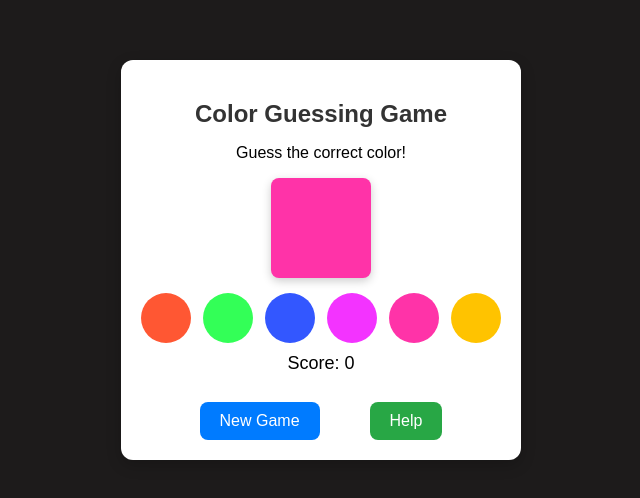
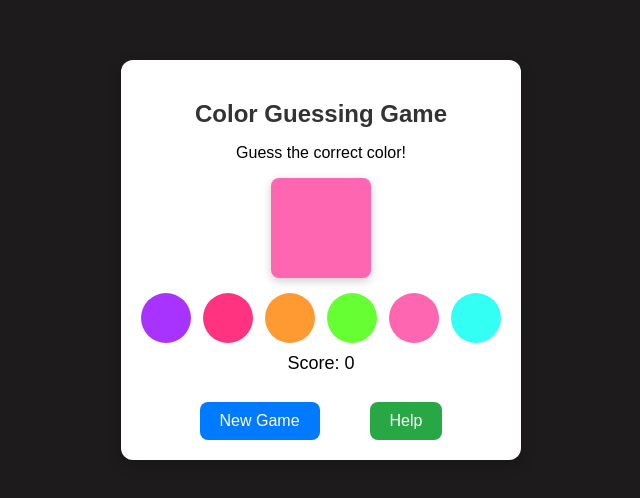
Before and after one commit to Oorunfemi890/color-game, a React (Create React App) app: page / in a window 1280 px wide. Shown: the part 140-638 px from the top of the page, without its empty margins (319-959 px from the left). Built offline with nearby package versions, Linux system fonts and the light colour scheme.

Commit message:
commit all

```diff
--- a/src/App.jsx
+++ b/src/App.jsx
@@ -1,9 +1,19 @@
 import React, { useState, useEffect } from "react";
 import "./ColorGame.css";
 
-const colors = ["#FF5733", "#33FF57", "#3357FF", "#F333FF", "#FF33A8", "#FFC300"];
+const allColors = [
+  "#FF5733", "#33FF57", "#3357FF", "#F333FF", "#FF33A8", "#FFC300",
+  "#8D33FF", "#33FFF5", "#FF3380", "#33A1FF", "#FF9A33", "#A833FF",
+  "#33FF99", "#FF3333", "#3366FF", "#FF66B2", "#66FF33", "#FFD700"
+];
+
+const getRandomColors = () => {
+  const shuffled = allColors.sort(() => 0.5 - Math.random());
+  return shuffled.slice(0, 6);
+};
 
 const ColorGame = () => {
+  const [colors, setColors] = useState(getRandomColors());
   const [targetColor, setTargetColor] = useState("");
   const [score, setScore] = useState(0);
   const [gameStatus, setGameStatus] = useState("Guess the correct color!");
@@ -24,8 +34,9 @@ const ColorGame = () => {
 
     setTimeout(() => {
       setShowLoader(false);
-      const randomColor = colors[Math.floor(Math.random() * colors.length)];
-      setTargetColor(randomColor);
+      const newColors = getRandomColors();
+      setColors(newColors);
+      setTargetColor(newColors[Math.floor(Math.random() * newColors.length)]);
     }, 500);
   };
 
@@ -47,7 +58,7 @@ const ColorGame = () => {
     setTimeout(() => {
       setShowLoader(false);
       resetGame();
-    }, 2000);
+    }, 1000);
   };
 
   const handleNewGame = () => {
@@ -75,8 +86,7 @@ const ColorGame = () => {
           <div data-testid="colorBox" className="color-box" style={{ backgroundColor: targetColor }}></div>
         )}
 
-        <div data-testid="colorOption"
-          className="color-options">
+        <div data-testid="colorOption" className="color-options">
           {colors.map((color, index) => (
             <button
               key={index}
@@ -99,7 +109,7 @@ const ColorGame = () => {
 
       {showHelpModal && (
         <div data-testid="gameInstructions" className="modal">
-          <div  className="modal-content">
+          <div className="modal-content">
             <h3>How to Play</h3>
             <p>Guess the color of the square by selecting one of the buttons below.</p>
             <p>If you guess correctly, your score increases by 1!</p>
```
